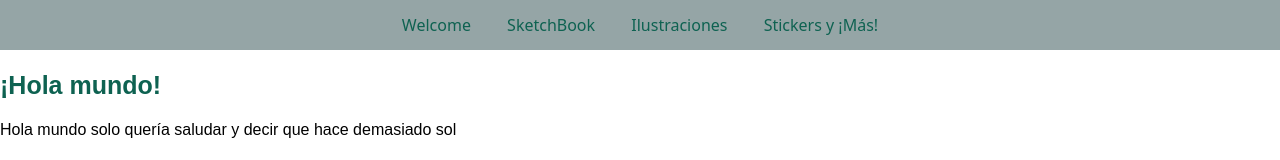
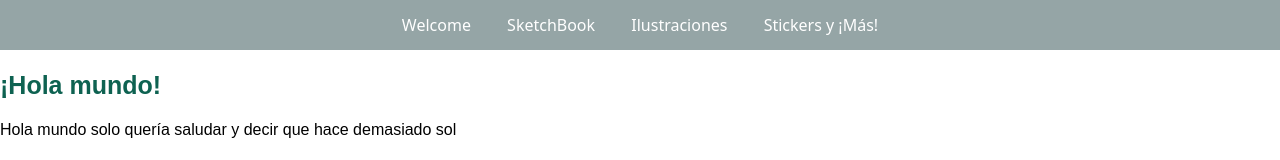
Before and after one commit to lueflore/Hola, a plain HTML site: page index.html in a window 1280 px wide. Shown: the top 160 px of the page. Drawn offline with Linux system fonts and the light colour scheme; a web font is replaced by a local one.

Commit message:
holi.css

```diff
--- a/holi.css
+++ b/holi.css
@@ -37,7 +37,7 @@ h1 {
 
         li a {
             display: block;
-            color: #0E6251;
+            color: #FFFFFF;
             text-align: center;
             padding: 14px 16px;
             text-decoration: none;
```
